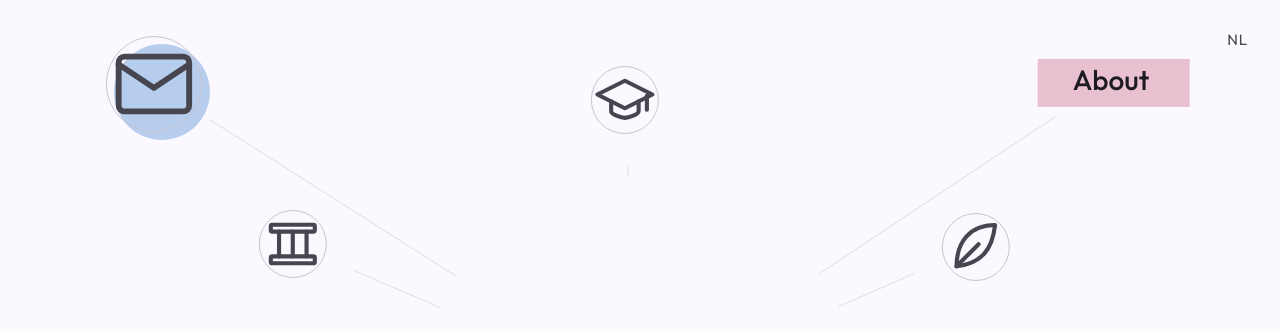
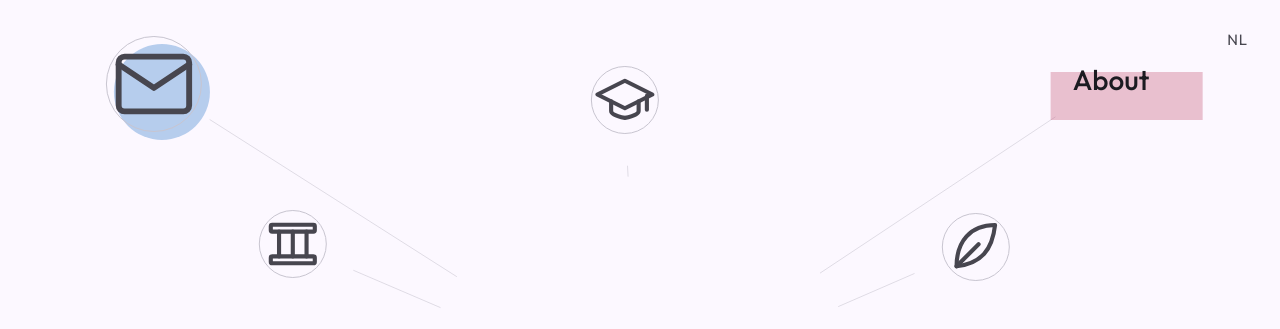
Before and after one commit to RubenPeeters/peeters-ai, an Astro site: page / in a window 1280 px wide. In both pictures the pointer is over the link 1111 px from the left and 80 px from the top of the page. Shown: the top 329 px of the page. Built offline with nearby package versions, Linux system fonts and the light colour scheme; Astro itself is replaced by a stand-in of ours; a web font is replaced by a local one.

Commit message:
Push hover rectangle offset to 1rem so it reads as intentional

```diff
--- a/src/components/HomeGraph.astro
+++ b/src/components/HomeGraph.astro
@@ -290,7 +290,7 @@ const nodesPayload = nodes.map((n) => ({ id: n.id, hx: n.hx, hy: n.hy }));
     width: 9.5rem;
     height: 3rem;
     border-radius: 0;
-    transform: translate(calc(-50% + 0.1875rem), calc(-50% + 0.1875rem));
+    transform: translate(calc(-50% + 1rem), calc(-50% + 1rem));
   }
   .node-link:focus-visible {
     outline: 2px solid var(--section, var(--color-accent));
```
